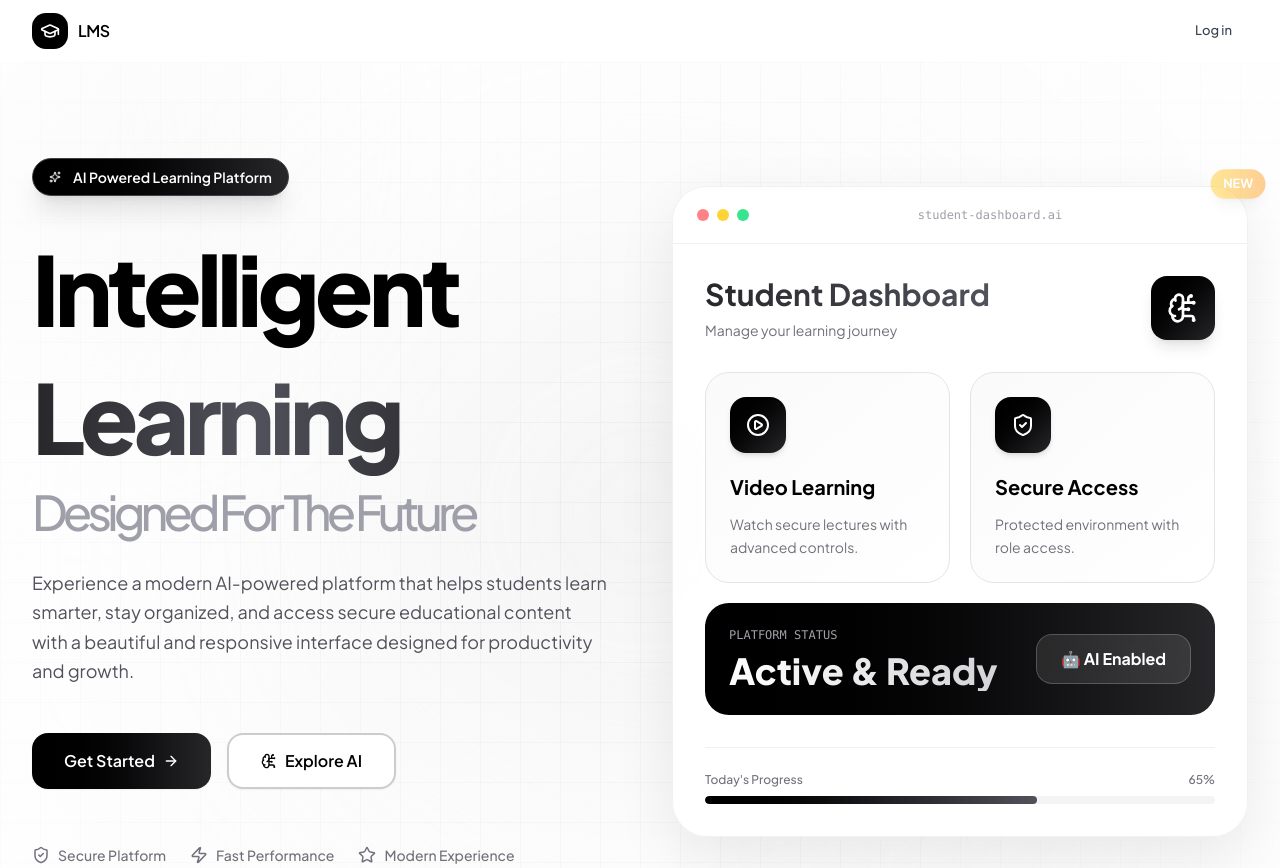
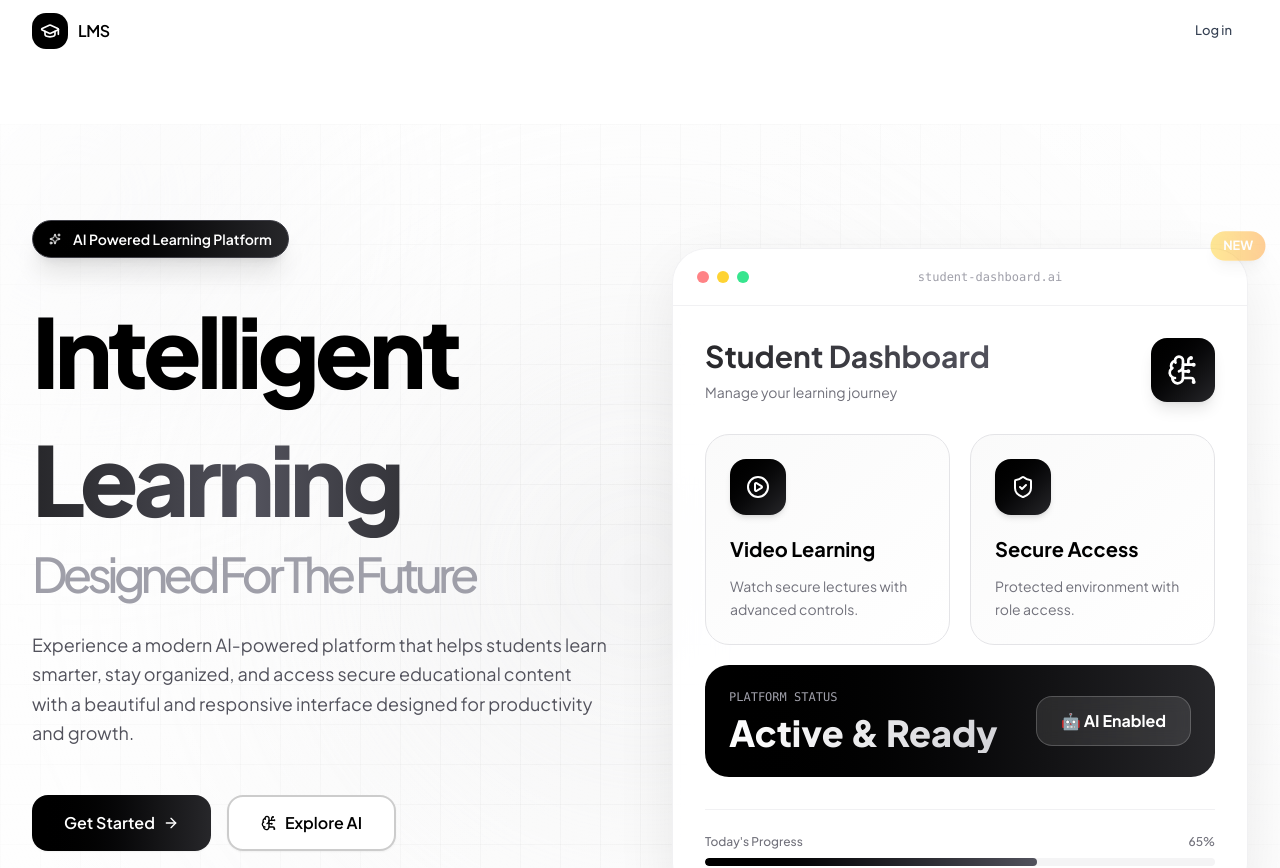
Before and after one commit to muhammadfaizan45890/LMS-Frontend, a React (Vite) app: page / in a window 1280 px wide. Shown: the top 868 px of the page. Built offline with nearby package versions, Linux system fonts and the light colour scheme.

Commit message:
Update App.jsx

```diff
--- a/src/App.jsx
+++ b/src/App.jsx
@@ -51,7 +51,6 @@ import AdminCertificate from "./pages/admin/AdminCertificate";
 const MainLayout = () => {
   const location = useLocation();
 
-  // List of auth paths – Navbar will be hidden on these
   const authPaths = [
     "/login",
     "/signup",
@@ -67,7 +66,7 @@ const MainLayout = () => {
   return (
     <>
       {!hideNavbar && <Navbar />}
-      <main className={`min-h-screen ${!hideNavbar ? "" : ""}`}>
+      <main className={`min-h-screen ${!hideNavbar ? "pt-[62px]" : ""}`}>
         <Outlet />
       </main>
     </>
@@ -79,9 +78,9 @@ const UserLayout = () => {
   return (
     <div className="min-h-screen bg-zinc-100">
       <Navbar />
-      <div className="flex">
+      <div className="flex pt-[62px]">
         <UserSidebar />
-        <main className="flex-1 min-h-screen">
+        <main className="flex-1 min-h-screen overflow-y-auto">
           <Outlet />
         </main>
       </div>
@@ -94,7 +93,7 @@ const AdminLayout = () => {
   return (
     <div className="min-h-screen bg-zinc-100">
       <Navbar />
-      <div className="flex">
+      <div className="flex pt-[62px]">
         <AdminSidebar />
         <main className="flex-1 min-h-screen overflow-y-auto p-4 sm:p-6">
           <Outlet />
```
